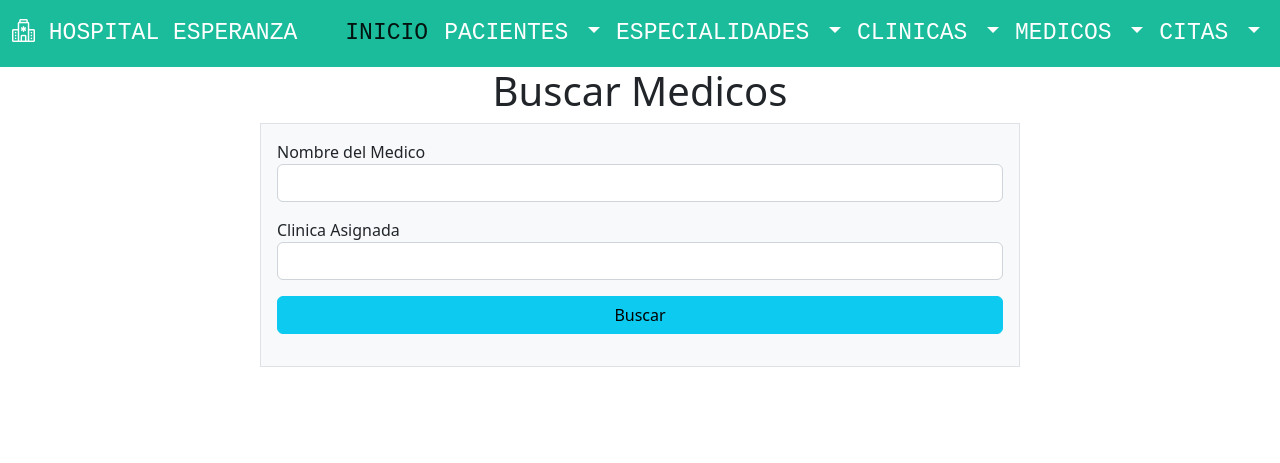
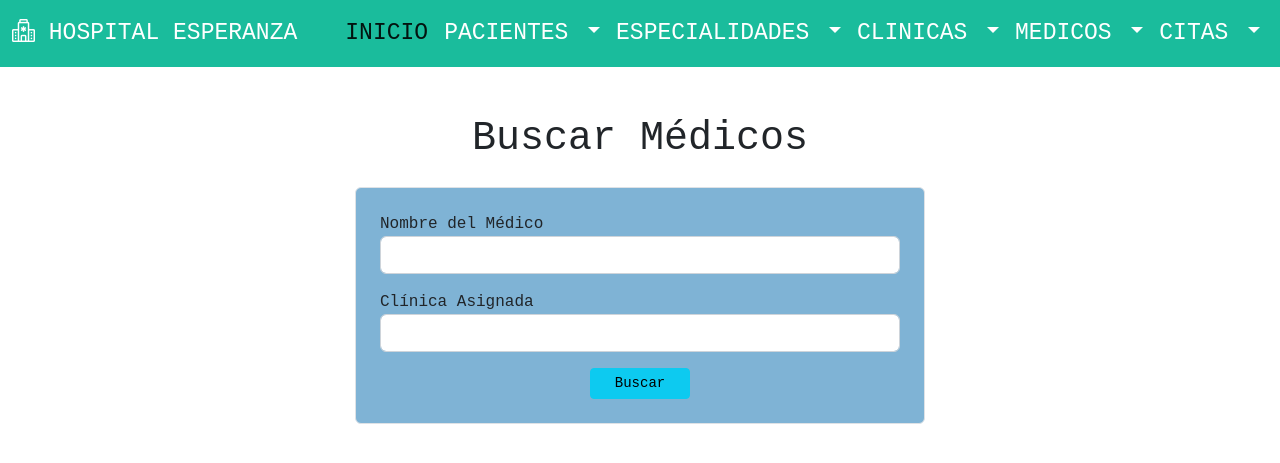
Before and after one commit to Jennifer11607/hospital_final_jimenez, a PHP site: page /hospital_final_jimenez/vistas/medicos/buscar.php in a window 1280 px wide. Shown: the top 463 px of the page. Run offline with PHP 8.4, Linux system fonts and the light colour scheme.

Commit message:
agregar color a los formularios de medico en vistas

```diff
--- a/vistas/medicos/buscar.php
+++ b/vistas/medicos/buscar.php
@@ -12,29 +12,25 @@ $resultado = "";
 
 ?>
 
-<div class="container">
-    <h1 class="text-center">Buscar Medicos</h1>
+<div class="container full-height d-flex justify-content-center align-items-center">
+        <div class="w-100">
+            <h1 class="text-center mb-4 mt-5" style="font-family:'Courier New', Courier, monospace">Buscar Médicos</h1>
             <div class="row justify-content-center">
-        <form action="/hospital_final_jimenez/controladores/medicos/buscar.php" method="GET" class="col-lg-8 border bg-light p-3">
-            <div class="row mb-3">
-                <div class="col">
-                    <label for="medico_nombre">Nombre del Medico</label>
+                <form action="/hospital_final_jimenez/controladores/medicos/buscar.php" method="GET" class="col-lg-6 border p-4 rounded" style="font-family:'Courier New', Courier, monospace; background-color: #7FB3D5">
+                    <div class="form-group mb-3">
+                        <label for="medico_nombre">Nombre del Médico</label>
                         <input type="text" name="medico_nombre" id="medico_nombre" class="form-control">
                     </div>
-            </div>
-            <div class="row mb-3">
-                <div class="col">
-                    <label for="medico_clinica">Clinica Asignada</label>
+                    <div class="form-group mb-3">
+                        <label for="medico_clinica">Clínica Asignada</label>
                         <input type="text" name="medico_clinica" id="medico_clinica" class="form-control">
                     </div>
-            </div>
-            <div class="row mb-3">
-                <div class="col">
-                    <button type="submit" class="btn btn-info w-100">Buscar</button>
-                </div>
+                    <div class="form-group text-center">
+                        <button type="submit" class="btn btn-info btn-sm px-4">Buscar</button>
                     </div>
                 </form>
             </div>
         </div>
+    </div>
 
 <?php include_once '../../includes/footer.php'; ?>
```
Also changed, not shown: vistas/medicos/index.php (+9 -7 lines), vistas/medicos/modificar.php (+21 -23 lines). Lines whose indentation alone changed are shown as unchanged.
